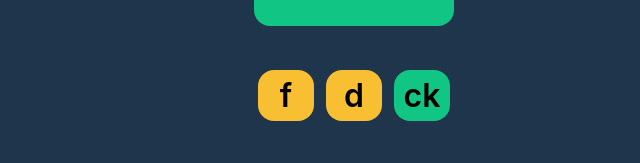
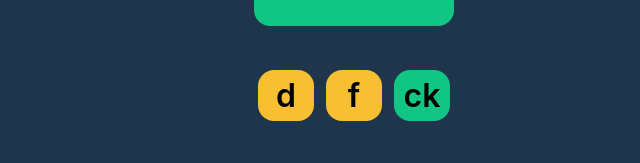
Before and after one commit to hellodeborahuk/buzzphonics, a React (Create React App) app: page /phaseTwoQuiz in a window 1280 px wide. Shown: the part 251-414 px from the top of the page, without its empty margins (286-926 px from the left). Built offline with nearby package versions, Linux system fonts and the light colour scheme.

Commit message:
maps answers

```diff
--- a/src/components/PhaseTwoQuiz.js
+++ b/src/components/PhaseTwoQuiz.js
@@ -9,10 +9,11 @@ const PhaseTwoQuiz= () => {
             id: 0,
             image: "dog",
             alt: "dog",
-            a: "f",
-            b: "d",
-            c: "ck",
-            answer: "d"
+            answerOptions: [
+                {answerText: "d", isCorrect: true},
+                {answerText: "f", isCorrect: false},
+                {answerText: "ck", isCorrect: false},
+            ]
         }
     ]
     const alternatingColor = ["var(--pink)", "var(--green)", "var(--yellow)", "var(--blue)", "var(--light-blue)", "var(--purple)"]
@@ -35,16 +36,16 @@ const PhaseTwoQuiz= () => {
                                     <img className="quiz-image" src={`../images/${quizQuestion.image}.png`} alt={quizQuestion.alt} />
                                     </div>
                                     <div className="quiz-options">
-                                    <div className="sound" style={randomElement()}>
-                                        <p>{quizQuestion.a}</p>
+                                        { quizQuestions[0].answerOptions.map((answer, index) => {
+                                            console.log(answer.answerText)
+                                            return (
+                                                <div className="sound" style={randomElement()}>
+                                                <p>{answer.answerText}</p>
+                                            </div>
+                                            )
+                                        })
+                                    }
                                     </div>
-                                    <div className="sound" style={randomElement()}>
-                                        <p>{quizQuestion.b}</p>
-                                    </div>
-                                    <div className="sound" style={randomElement()}>
-                                        <p>{quizQuestion.c}</p>
-                                    </div>
-                                </div>
                                 <button className="next-btn">Next</button>
                              </>
                        )
```
